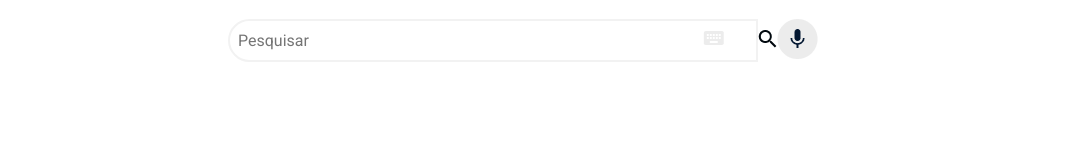
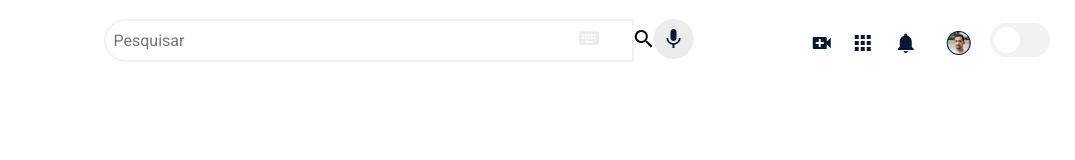
Before and after one commit to Adilson141192/JavaScript_5, a plain HTML site: page index.html in a window 1280 px wide. Shown: the full height of the page, 205-1280 px from the left. Drawn offline with Linux system fonts and the light colour scheme.

Commit message:
052924 0105

```diff
--- a/index.html
+++ b/index.html
@@ -35,7 +35,14 @@
             </div>
 
             <div class="cabecalho__icones__item">
-
+                <a href="#" class="cabecalho__videos"></a>
+                <a href="#" class="cabecalho__apps"></a>
+                <a href="#" class="cabecalho__notificacoes"></a>
+                <a href="#" class="cabecalho__avatar"></a>
+                <label class="cabecalho__switch">
+                    <input type="checkbox" class="cabecalho__switch-input">
+                    <span class="cabecalho__switch-slider"></span>
+                </label>
             </div>
 
         </nav>
```
